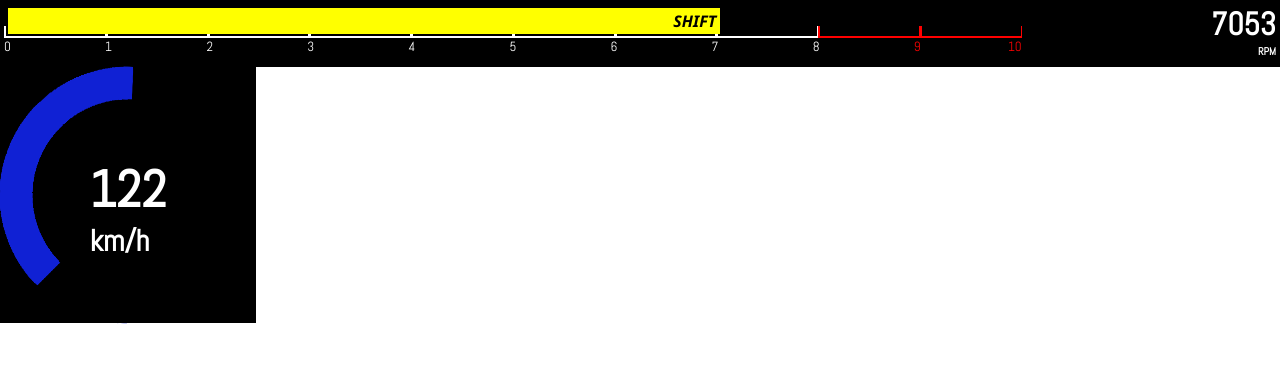
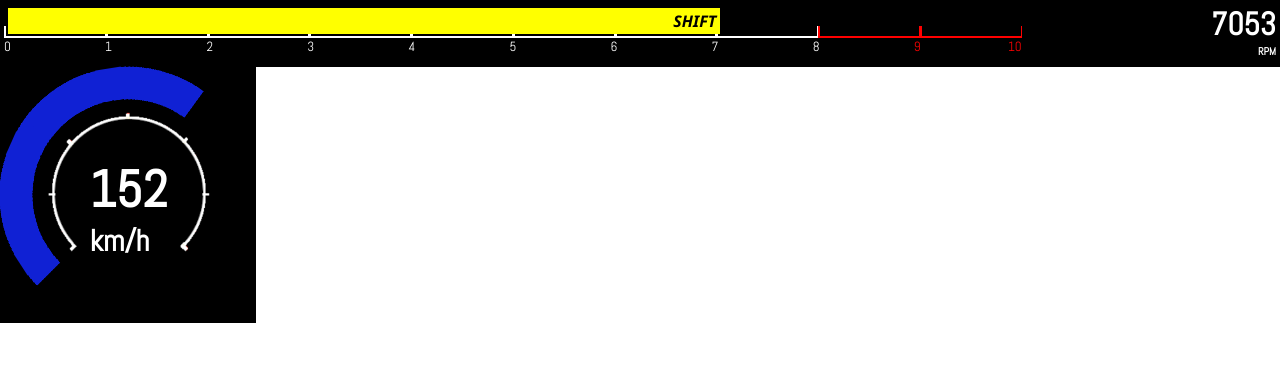
Before and after one commit to TulioMoura/ft, a plain HTML site: page index.html in a window 1280 px wide. Drawn offline with Linux system fonts and the light colour scheme.

Commit message:
add scale to speed gauge

```diff
--- a/index.html
+++ b/index.html
@@ -54,7 +54,7 @@
         <img src="/img/bt_blue.png"  class="gauge move">
         <img src="/img/bt_blue.png"  class="gauge move">
         <img src="/img/bt_blue.png"  class="gauge move">
-        <img src="/img/bt_black.png"  class="gauge ">
+        <img src="/img/bt_black2.png"  class="gauge ">
         <div id="value">
             <h1>122</h1>
         <h3>km/h</h3>
--- a/velocity.js
+++ b/velocity.js
@@ -1,12 +1,20 @@
-velocity_gauge = document.getElementById("velocity")
-instant_speed = Number(velocity_gauge.getElementsByTagName("h1")[0].innerHTML)
-console.log(instant_speed)
+function updateSpeedGauge(speed)
+{velocity_gauge = document.getElementById("velocity")
+velocity_gauge.getElementsByTagName("h1")[0].innerHTML = speed
+
 velocity_range = 240 //max speed
-step = 90/80
-turn_angle = step * instant_speed/3
+if(speed > velocity_range){
+    speed  = velocity_range;
+}
+step = 90/80 //size of each step image
+turn_angle = step * speed/3 //angle to turn in each image to get expected fill of bar
+
 velocity_gauge_bar = velocity_gauge.getElementsByClassName("move")
 for(let i =1;i<=3;i++){
     console.log(velocity_gauge_bar[i-1])
 velocity_gauge_bar[i-1].setAttribute("style",`transform: rotateZ(${turn_angle*i}deg);`)
 console.log(turn_angle*i)
 }
+}
+
+updateSpeedGauge(152)
```
Also changed, not shown: img/-.png (added), img/bt_black2.png (added).
